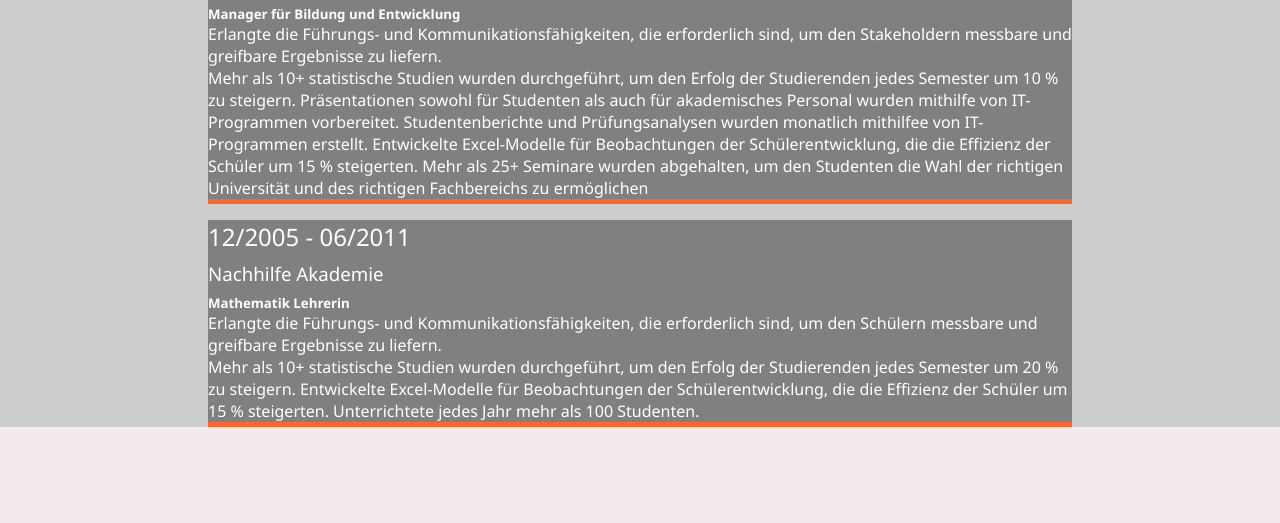
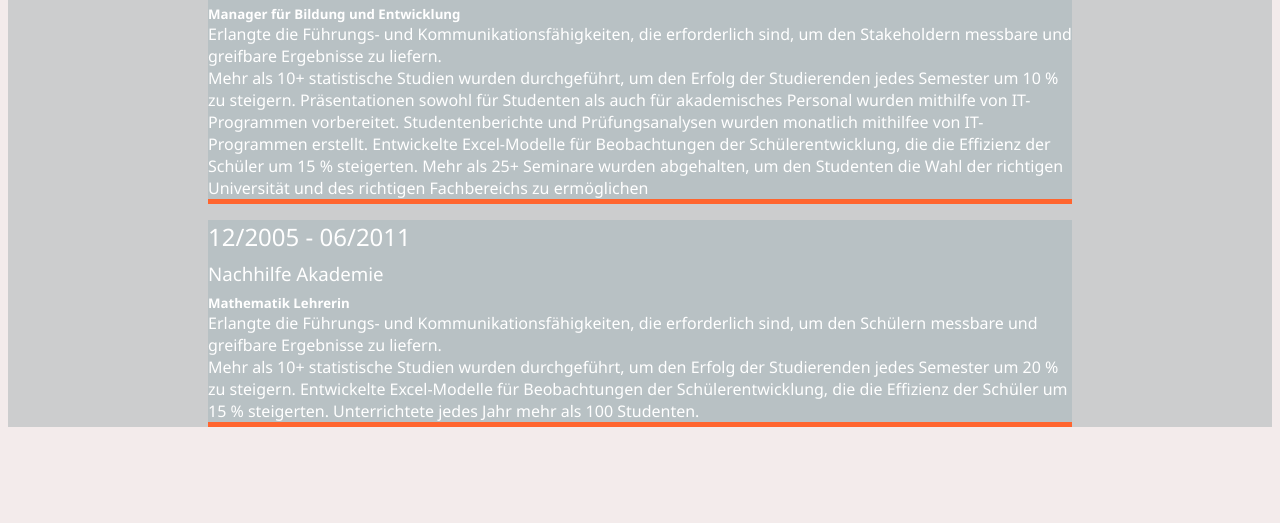
Before and after one commit to olcay-elt/myPortfolio, a plain HTML site: page about.html in a window 1280 px wide. Shown: the part 812-1335 px from the top of the page. Drawn offline with Linux system fonts and the light colour scheme.

Commit message:
Add new style

```diff
--- a/css/main.css
+++ b/css/main.css
@@ -132,6 +132,7 @@ h3 {
 
 .about {
     background-color: #cccdce;
+    margin: 0.5rem;
 }
 
 .about-bgImg-container {
@@ -168,7 +169,7 @@ h3 {
 
 .about__job {
     margin: 1rem;
-    background: #818080;
+    background: #b8c1c4;
     border-bottom: 5px solid #ff652f;
 }
 
```
